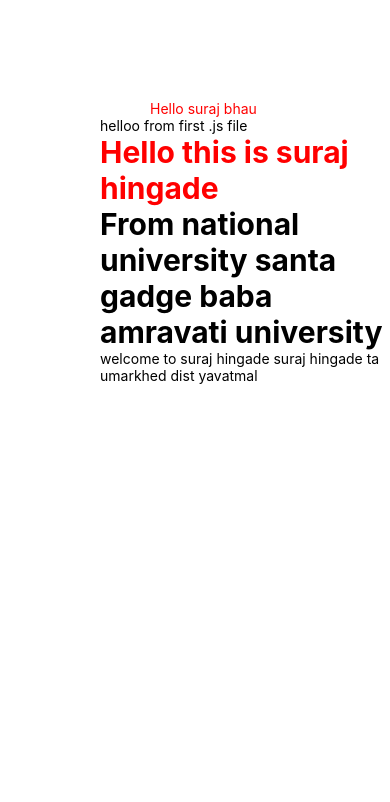
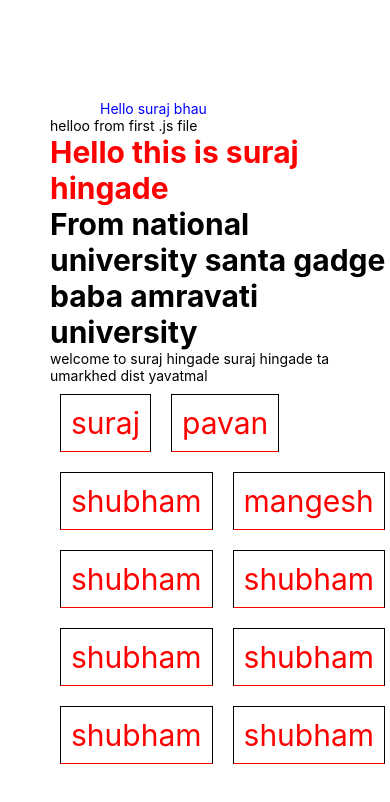
Before and after one commit to Surajhingade/React-Native, a React Native app: screen / in a window 390 px wide. Shown: the top 802 px of the page. Built offline with nearby package versions, Linux system fonts and the light colour scheme.

Commit message:
Flat list implimented in react native

```diff
--- a/App.js
+++ b/App.js
@@ -4,6 +4,7 @@
 // import { View } from 'react-native-web';
 import First from './src/components/First';
 import FirstChallange from './src/components/FirstChallange';
+import FlatDemo from './src/components/FlatDemo';
 
 // Create component that return some jsx and simple function
 
@@ -14,6 +15,7 @@
     <Text style={style.textStyle}>Hello suraj bhau  </Text>
     <First/>
     <FirstChallange />
+    <FlatDemo/>
     </View>
     </>
   )
@@ -23,13 +25,13 @@
 
 const style = StyleSheet.create({
   textStyle : {
-       color:"red",
+       color:"blue",
        marginTop:100,
        marginLeft:50
 
   },
   app : {
-      marginLeft:100,
+      marginLeft:50,
 
 
   },
--- /dev/null
+++ b/src/components/FlatDemo.js
@@ -0,0 +1,83 @@
+import React from "react";
+import { View, Text, StyleSheet, FlatList } from "react-native";
+
+const FlatDemo = () => {
+  const names = [
+    {
+        index:"1",
+      name: "suraj",
+    },
+    {
+        index:"2",
+      name: "pavan",
+    },
+    {
+        index:"3",
+      name: "shubham",
+    },
+    {
+        index:"4",
+      name: "mangesh",
+    },
+    {
+        index:"5",
+      name: "shubham",
+    },
+    {
+        index:"6",
+      name: "shubham",
+    },
+    {
+        index:"10",
+      name: "shubham",
+    },
+    {
+        index:"7",
+      name: "shubham",
+    },
+    {
+        index:"8",
+      name: "shubham",
+    },
+    {
+        index:"9",
+      name: "shubham",
+    },
+  ];
+  return (
+    <View>
+      <FlatList
+        style={style.listStyle}
+        data={names}
+        // horizontal
+        numColumns={2}
+        showsHorizontalScrollIndicator={false}
+        keyExtractor={(key)=>{
+            return key.index
+        }}
+
+
+        renderItem={(element) => {
+          return <Text style={style.flatList}>{element.item.name}</Text>;
+        }}
+      />
+    </View>
+  );
+};
+
+const style = StyleSheet.create({
+  flatList: {
+    fontSize: 30,
+    borderBottomColor: "red",
+    color: "red",
+    padding: 10,
+    borderWidth: 0.5,
+    borderStyle: "solid",
+    margin: 10,
+  },
+  listStyle: {
+    textAlign: "center",
+  },
+});
+
+export default FlatDemo;
```
